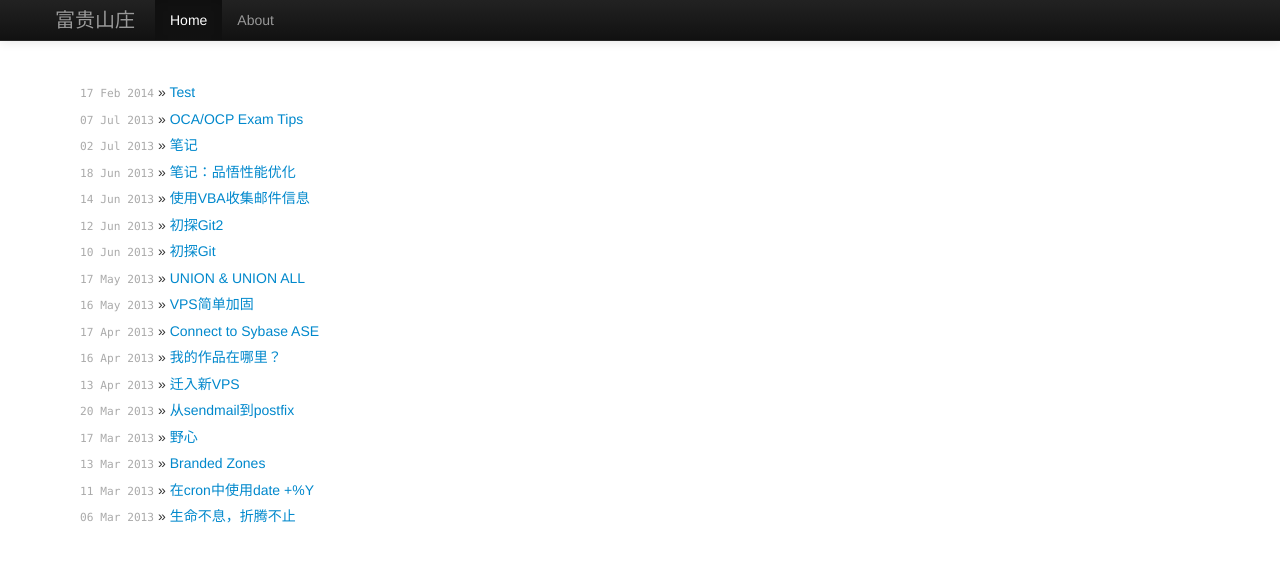
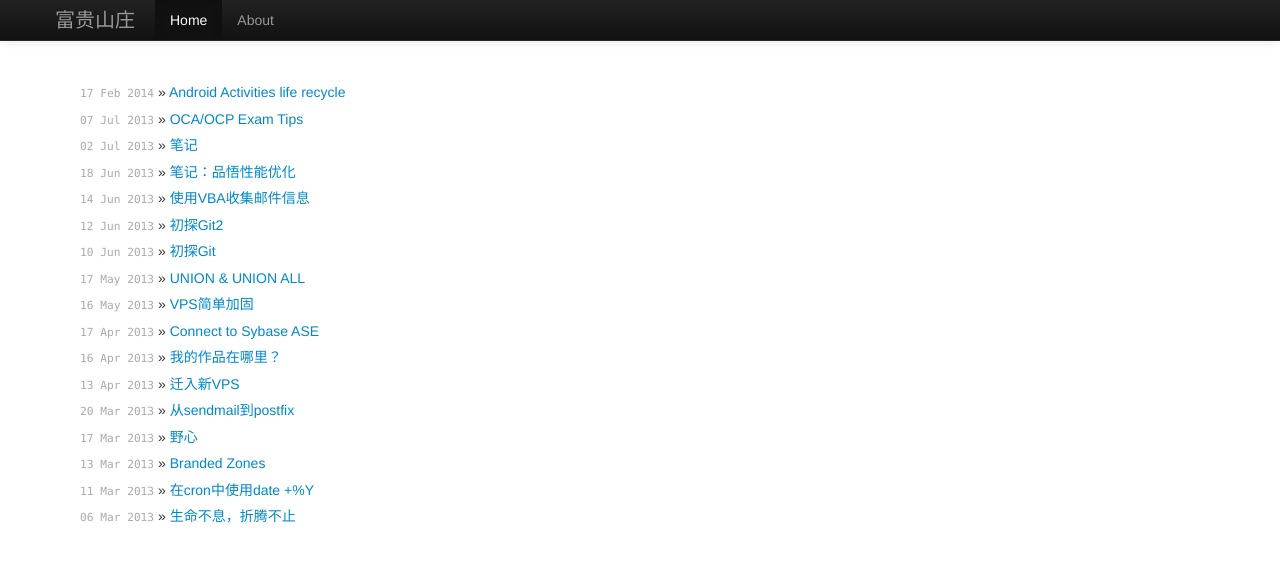
Before and after one commit to maydayuiui/maydayuiui.github.com, a Jekyll site: the page built from index.html, in a window 1280 px wide. Shown: the top 562 px of the page. Built offline with Jekyll 4.4.1, drawn with Linux system fonts in a browser that asks for light colours.

Commit message:
Update 2014-02-17-test.md

```diff
--- a/_posts/2014-02-17-test.md
+++ b/_posts/2014-02-17-test.md
@@ -1,3 +1,8 @@
+---
+layout: post
+title: Android Activities life recycle
+---
+
 #Activities
 
 The window typically fills the screen, but may be smaller than the screen and float on top of other windows.
```
